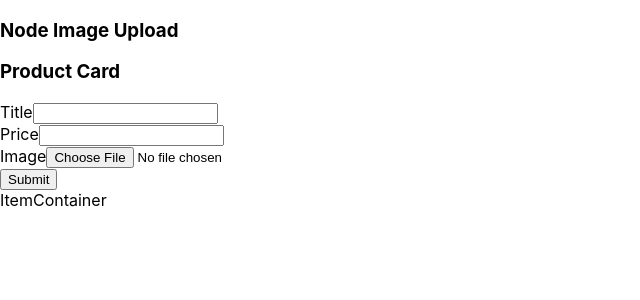
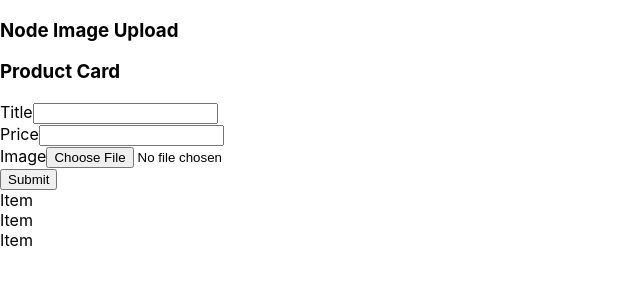
Before and after one commit to SharinLana/node-image-uploading, a React (Create React App) app in the folder client/: page / in a window 1280 px wide. Shown: the top 300 px of the page, without its empty margins (0-640 px from the left). Built offline with nearby package versions, Linux system fonts and the light colour scheme.

Commit message:
created an array of dummy items and passed each item to the child component Item.js

```diff
--- a/client/src/components/output/ItemContainer.js
+++ b/client/src/components/output/ItemContainer.js
@@ -1,9 +1,41 @@
-import React from 'react'
+import React from "react";
+import Item from "./Item";
 
+const dummyItems = [
+  {
+    id: 1,
+    title: "Phone",
+    price: 450,
+    image: "",
+  },
+  {
+    id: 2,
+    title: "Keyboard",
+    price: 150,
+    image: "",
+  },
+  {
+    id: 3,
+    title: "Mouse",
+    price: 250,
+    image: "",
+  },
+];
 const ItemContainer = () => {
   return (
-    <div>ItemContainer</div>
-  )
-}
+    <div>
+      {dummyItems.map((item) => {
+        return (
+          <Item
+            key={item.id}
+            title={item.title}
+            price={item.price}
+            image={item.image}
+          />
+        );
+      })}
+    </div>
+  );
+};
 
-export default ItemContainer
+export default ItemContainer;
```
